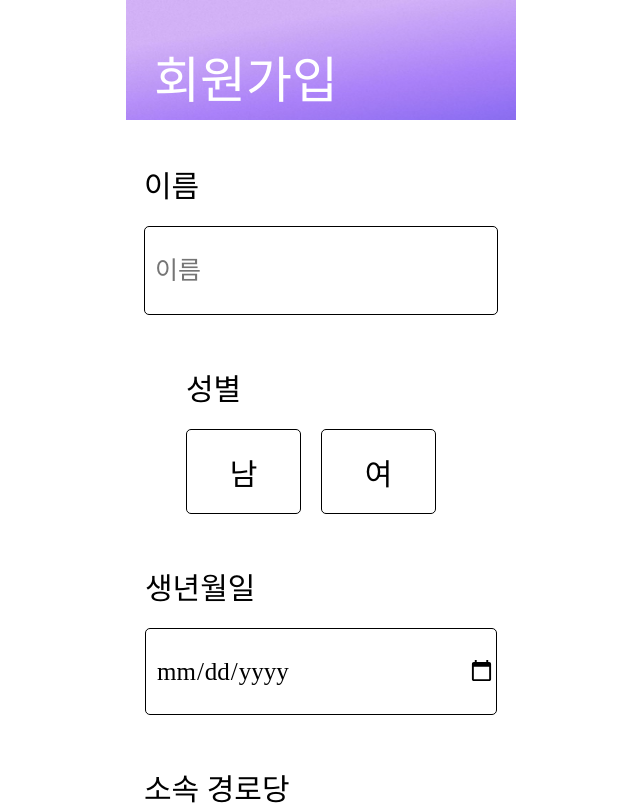
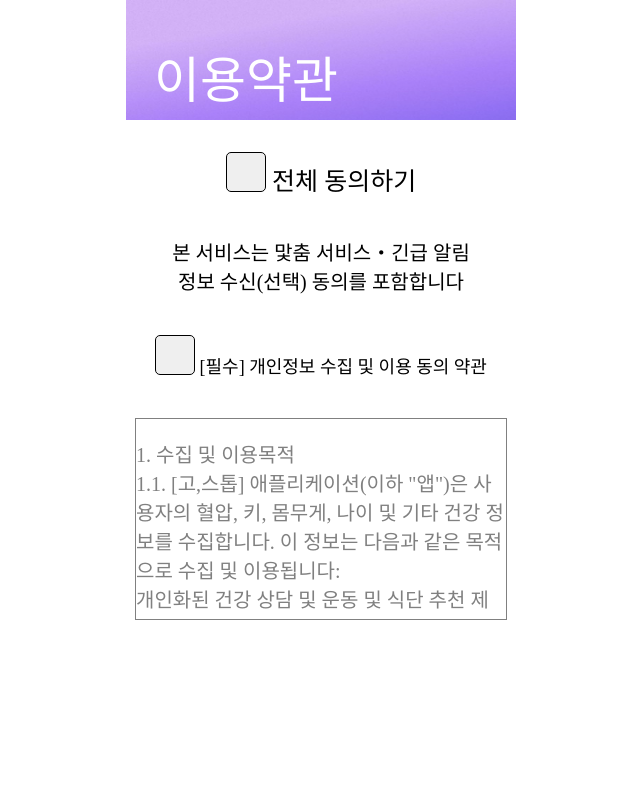
Before and after one commit to CSID-DGU/2023-2-SCS4031-01-Capsaicin, a React (Vite) app in the folder front/: page / in a window 1280 px wide. Shown: the top 805 px of the page, without its empty margins (319-959 px from the left). Built offline with nearby package versions, Linux system fonts and the light colour scheme.

Commit message:
feat:이용약관 페이지 구현

```diff
--- /dev/null
+++ b/front/pages/Join/Term.jsx
@@ -0,0 +1,57 @@
+import React from 'react';
+import * as S from "./style";
+
+export default function NormalJoin() {
+    return (
+        <>
+            <S.Container>
+                <S.Title
+                    src="../../assets/images/join_box.png" />
+                <S.LoginTitle>이용약관</S.LoginTitle>
+                <S.JoinBox>
+                    <label style={{ margin: '40px' }}>
+                        <S.ContractButton></S.ContractButton>
+                        <span style={{ fontSize: '25px' }}>  전체 동의하기</span>
+                    </label>
+                    <p style={{ margin: '0px', fontSize: '20px' }}>본 서비스는 맟춤 서비스・긴급 알림<br>
+                    </br> 정보 수신(선택) 동의를 포함합니다</p>
+                </S.JoinBox>
+
+                <S.JoinBox>
+                    <label style={{ margin: '40px' }}>
+                        <S.ContractButton></S.ContractButton>
+                        <span style={{ fontSize: '18px' }}> [필수] 개인정보 수집 및 이용 동의 약관</span>
+                    </label>
+                    <div className="text-box" style={{ margin: '0px', fontSize: '20px', border: '1px solid', color: 'gray', width: '370px',height:'200px', margin: '0 auto', textAlign: 'left', overflow: 'auto'  }}>
+                           <p>1. 수집 및 이용목적
+                               <br></br>1.1. [고,스톱] 애플리케이션(이하 "앱")은 사용자의 혈압, 키, 몸무게, 나이 및 기타 건강 정보를 수집합니다. 이 정보는 다음과 같은 목적으로 수집 및 이용됩니다:
+                               <br></br>개인화된 건강 상담 및 운동 및 식단 추천 제공
+                               <br></br>사용자 건강 정보의 모니터링 및 통계 분석
+                               <br></br>위험 상황 탐지 및 사용자 또는 사용자의 보호자에게 알림 제공
+                               <br></br><br></br>2. 수집하는 개인 정보 항목
+                               <br></br>2.1. 앱은 다음과 같은 개인 정보 항목을 수집합니다:
+                                키, 몸무게, 나이, 혈압, 건강 관련 정보 (식단, 운동 등)
+                               <br></br><br></br>3. 정보 보안 및 보호
+                               <br></br>3.1. 사용자의 개인 정보는 적절한 기술 및 관리적 조치를 통해 안전하게 보호됩니다.
+                               <br></br><br></br>4. 정보의 제공 및 공유
+                               <br></br>4.1. 사용자의 개인 정보는 법률 및 규제에 따라 필요한 경우, 제 3자와 공유될 수 있습니다. 공유 대상, 목적 및 범위는 개발자의 개인정보처리방침에서 자세히 설명됩니다.
+                               <br></br><br></br>5. 동의 철회
+                               <br></br>5.1. 사용자는 언제든지 개인 정보 수집 및 이용에 대한 동의를 철회할 수 있습니다.
+                               <br></br><br></br>6. 책임 제한
+                               <br></br>6.1. 개발자는 앱 사용으로 인한 직접 또는 간접적인 손실 또는 손해에 대한 책임을 부담하지 않습니다.
+                               <br></br><br></br>7. 약관 변경
+                               <br></br>7.1. 개발자는 본 약관을 변경할 권리를 가집니다. 변경 사항은 앱을 통해 공지됩니다.
+                               <br></br><br></br>8. 문의처
+                               <br></br>8.1. 본 약관 또는 개인 정보 처리와 관련된 문의 사항은 [문의 이메일 주소]로 문의 가능합니다.
+                               <br></br><br></br>9. 준거법 및 관할법원
+                               <br></br>9.1. 본 약관은 [법률 및 규정의 준거법]에 따라 해석되며, 모든 분쟁은 [관할법원]에서 해결됩니다.</p>
+                               <button>전체</button>
+                        </div>
+                </S.JoinBox>
+
+
+
+            </S.Container>
+        </>
+    );
+}
--- a/front/src/App.jsx
+++ b/front/src/App.jsx
@@ -3,7 +3,7 @@
 import LoginMain from '../pages/Join/LoginMain'
 import Join from '../pages/Join/Join'
 import './App.css'
-import NormalJoin from '../pages/Join/NormalJoin'
+import NormalJoin from '../pages/Join/Term'
 
 function App() {
 
```
